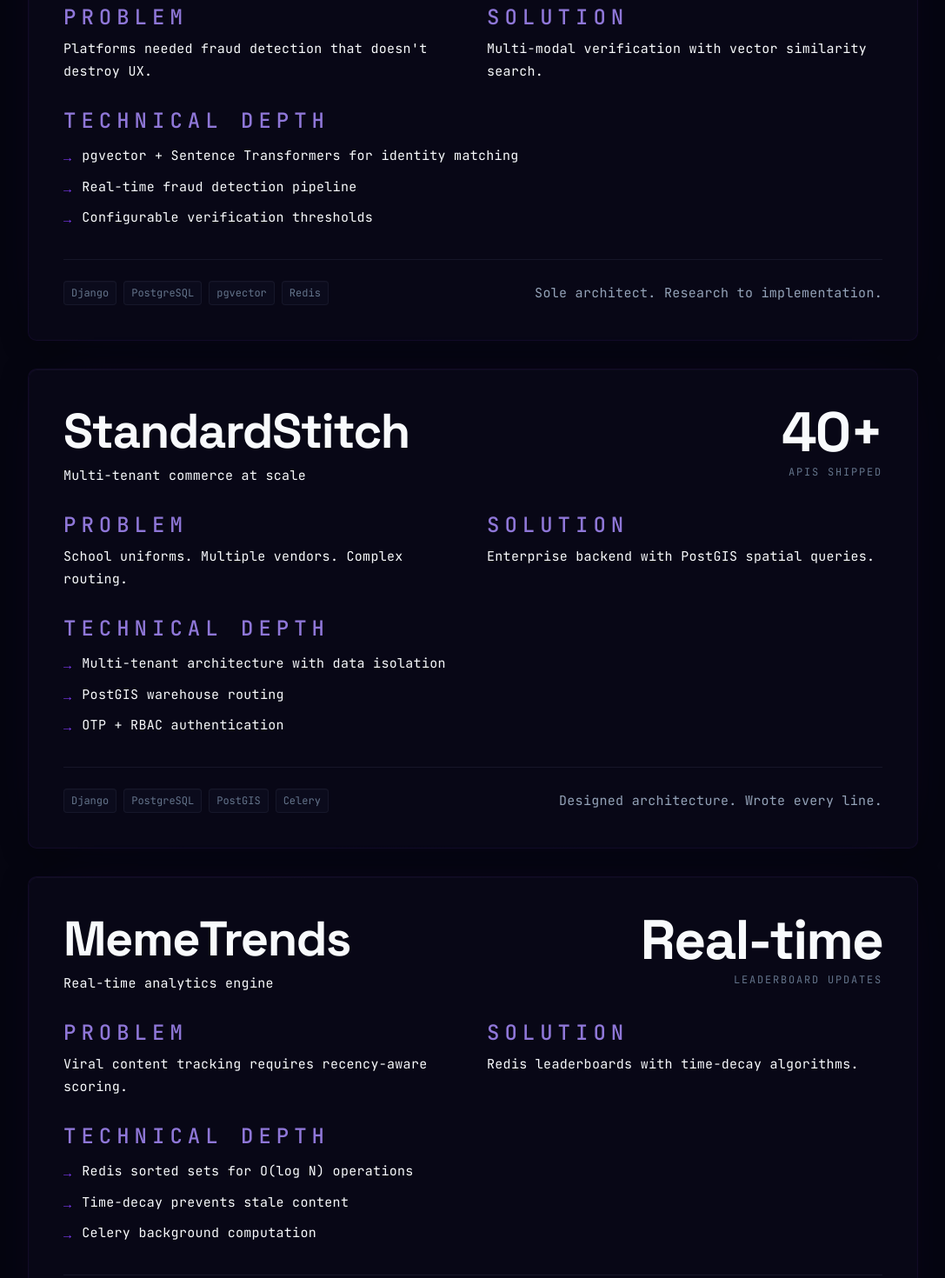
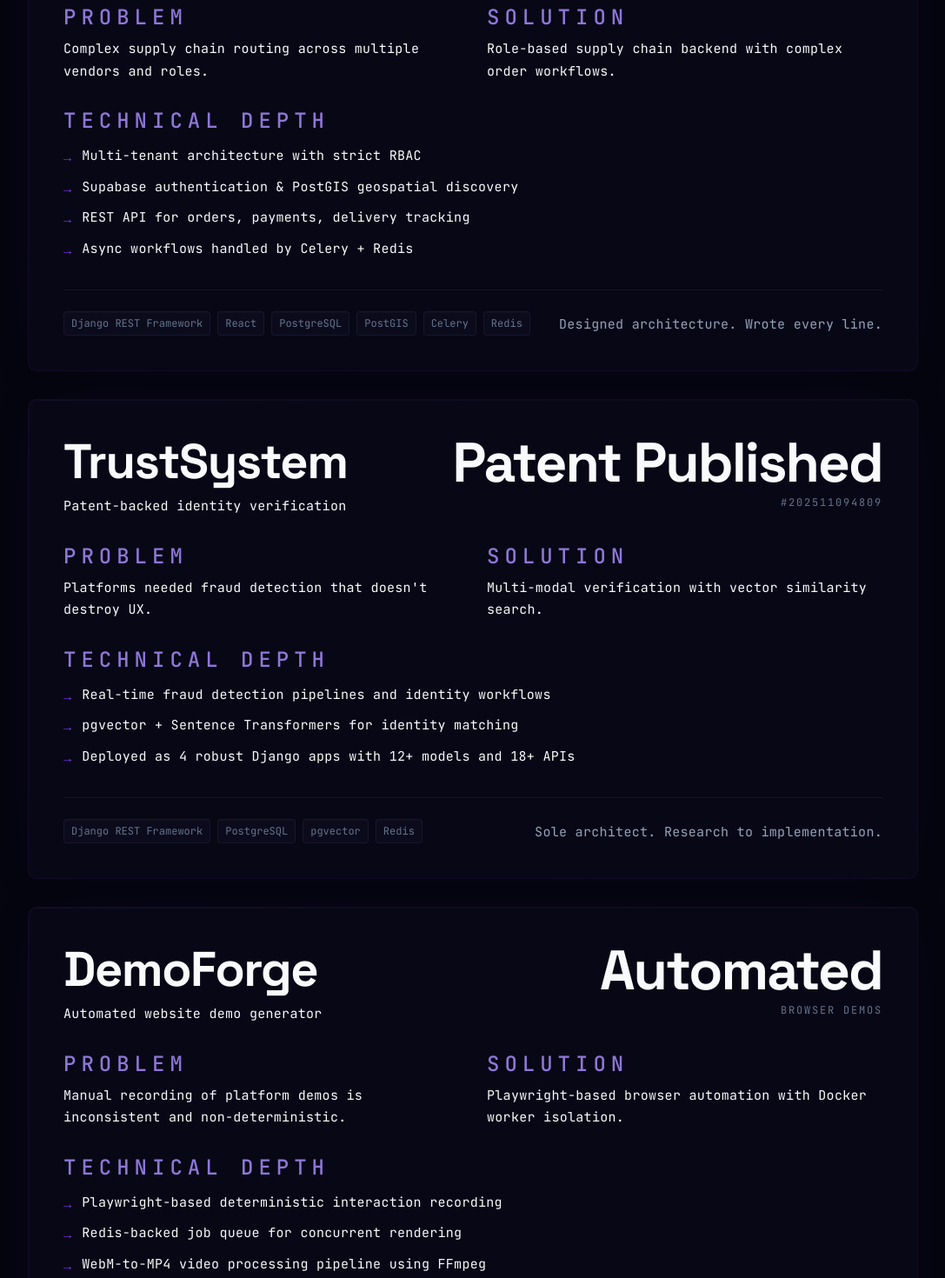
Before and after one commit to hey-granth/granth, a React (Vite) app: page / in a window 1280 px wide. Shown: the part 1360-2830 px from the top of the page at 87% size, without its empty margins (96-1183 px from the left). Built offline with nearby package versions, Linux system fonts and the light colour scheme.

Commit message:
updated projects

```diff
--- a/src/components/layout/Navbar.jsx
+++ b/src/components/layout/Navbar.jsx
@@ -102,9 +102,8 @@
                             const sectionId = link.href.replace('#', '');
                             const isActive = link.external ? location.pathname.startsWith('/blog') : activeSection === sectionId;
 
-                            const commonClasses = `px-3 py-2 text-liner text-sm uppercase tracking-wider transition-colors ${
-                                isActive ? 'accent' : 'text-text-secondary hover:text-text-primary'
-                            }`;
+                            const commonClasses = `px-3 py-2 text-liner text-sm uppercase tracking-wider transition-colors ${isActive ? 'accent' : 'text-text-secondary hover:text-text-primary'
+                                }`;
 
                             if (link.external) {
                                 return (
@@ -147,13 +146,14 @@
                 <AnimatePresence>
                     {isMobileMenuOpen && (
                         <motion.div
-                            className="md:hidden glass border-t border-dark-700"
+                            className="md:hidden glass border-t border-dark-700 relative z-50"
                             initial={{ opacity: 0, height: 0 }}
                             animate={{ opacity: 1, height: 'auto' }}
                             exit={{ opacity: 0, height: 0 }}
                             transition={{ duration: 0.2 }}
+                            style={{ pointerEvents: 'auto' }}
                         >
-                            <div className="py-4 space-y-1">
+                            <div className="py-4 space-y-1 relative z-50">
                                 {navLinks.map((link) => {
                                     const sectionId = link.href.replace('#', '');
                                     const isActive = link.external ? location.pathname.startsWith('/blog') : activeSection === sectionId;
@@ -163,7 +163,7 @@
                                             <Link
                                                 key={link.name}
                                                 to={link.href}
-                                                className={`block px-4 py-3 text-liner text-base uppercase tracking-wider ${isActive ? 'accent' : 'text-text-secondary'}`}
+                                                className={`block px-4 py-3 text-liner text-base uppercase tracking-wider transition-colors cursor-pointer relative z-50 ${isActive ? 'accent' : 'text-text-secondary hover:text-text-primary'}`}
                                                 onClick={() => setIsMobileMenuOpen(false)}
                                             >
                                                 {link.name}
@@ -175,7 +175,7 @@
                                         <a
                                             key={link.name}
                                             href={link.href}
-                                            className={`block px-4 py-3 text-liner text-base uppercase tracking-wider ${isActive ? 'accent' : 'text-text-secondary'}`}
+                                            className={`block px-4 py-3 text-liner text-base uppercase tracking-wider transition-colors cursor-pointer relative z-50 ${isActive ? 'accent' : 'text-text-secondary hover:text-text-primary'}`}
                                             onClick={(e) => handleSectionClick(e, link.href)}
                                         >
                                             {link.name}
--- a/src/data/content.js
+++ b/src/data/content.js
@@ -3,6 +3,7 @@
 export const personalInfo = {
     name: "Granth Agarwal",
     email: "granthcodes@gmail.com",
+    portfolio: "https://granth.tech",
     github: "https://github.com/hey-granth",
     linkedin: "https://linkedin.com/in/granth-agarwal",
     twitter: "https://x.com/heygranth",
@@ -27,54 +28,72 @@
 // Projects — feature drops
 export const projects = [
     {
+        name: "Stockway",
+        tagline: "Role-based supply chain operations",
+        problem: "Complex supply chain routing across multiple vendors and roles.",
+        solution: "Role-based supply chain backend with complex order workflows.",
+        depth: [
+            "Multi-tenant architecture with strict RBAC",
+            "Supabase authentication & PostGIS geospatial discovery",
+            "REST API for orders, payments, delivery tracking",
+            "Async workflows handled by Celery + Redis",
+        ],
+        metrics: {
+            value: "40+",
+            label: "APIs shipped",
+        },
+        stack: ["Django REST Framework", "React", "PostgreSQL", "PostGIS", "Celery", "Redis"],
+        ownership: "Designed architecture. Wrote every line.",
+    },
+    {
         name: "TrustSystem",
         tagline: "Patent-backed identity verification",
         problem: "Platforms needed fraud detection that doesn't destroy UX.",
         solution: "Multi-modal verification with vector similarity search.",
         depth: [
+            "Real-time fraud detection pipelines and identity workflows",
             "pgvector + Sentence Transformers for identity matching",
-            "Real-time fraud detection pipeline",
-            "Configurable verification thresholds",
+            "Deployed as 4 robust Django apps with 12+ models and 18+ APIs",
         ],
         metrics: {
             value: "Patent Published",
             label: "#202511094809",
         },
-        stack: ["Django", "PostgreSQL", "pgvector", "Redis"],
+        stack: ["Django REST Framework", "PostgreSQL", "pgvector", "Redis"],
         ownership: "Sole architect. Research to implementation.",
     },
     {
-        name: "StandardStitch",
-        tagline: "Multi-tenant commerce at scale",
-        problem: "School uniforms. Multiple vendors. Complex routing.",
-        solution: "Enterprise backend with PostGIS spatial queries.",
+        name: "DemoForge",
+        tagline: "Automated website demo generator",
+        problem: "Manual recording of platform demos is inconsistent and non-deterministic.",
+        solution: "Playwright-based browser automation with Docker worker isolation.",
         depth: [
-            "Multi-tenant architecture with data isolation",
-            "PostGIS warehouse routing",
-            "OTP + RBAC authentication",
+            "Playwright-based deterministic interaction recording",
+            "Redis-backed job queue for concurrent rendering",
+            "WebM-to-MP4 video processing pipeline using FFmpeg"
         ],
         metrics: {
-            value: "40+",
-            label: "APIs shipped",
+            value: "Automated",
+            label: "Browser Demos",
         },
-        stack: ["Django", "PostgreSQL", "PostGIS", "Celery"],
-        ownership: "Designed architecture. Wrote every line.",
+        stack: ["Node.js", "Playwright", "Docker", "FFmpeg", "Redis"],
+        ownership: "End-to-end architecture and pipeline integration.",
     },
     {
         name: "MemeTrends",
         tagline: "Real-time analytics engine",
         problem: "Viral content tracking requires recency-aware scoring.",
-        solution: "Redis leaderboards with time-decay algorithms.",
+        solution: "Redis leaderboards powered by Celery-based time-decayed scoring.",
         depth: [
-            "Redis sorted sets for O(log N) operations",
-            "Time-decay prevents stale content",
-            "Celery background computation",
+            "API-only backend mapped to a JWT authentication flow",
+            "Celery background computation for score decay algorithms",
+            "Redis sorted sets for O(log N) leaderboard operations",
         ],
         metrics: {
             value: "Real-time",
             label: "Leaderboard updates",
         },
-        stack: ["Django", "Redis", "Celery", "PostgreSQL"],
+        stack: ["Django REST Framework", "Redis", "Celery", "PostgreSQL"],
         ownership: "Algorithm design to deployment.",
     },
 ];
@@ -107,16 +126,16 @@
 export const eras = [
     {
         name: "The Contract Era",
-        title: "Backend Developer",
+        title: "Freelance Backend Developer",
         company: "Freelance",
-        period: "Oct 2025 – Present",
+        period: "Oct 2025 – Jan 2026",
         narrative: "Full ownership. Architecture to deployment.",
         highlights: [
             "Scalable backend architecture from scratch",
-            "40+ REST APIs",
-            "230+ automated tests",
-            "PostGIS routing",
-            "Redis + Celery workflows",
+            "40+ REST APIs heavily integrating RBAC",
+            "Geospatial queries via PostGIS",
+            "Redis caching & Celery + RabbitMQ workflows",
+            "Targeted performance tuning and automated testing",
         ],
     },
     {
@@ -160,9 +179,9 @@
         { value: "1", label: "Patent" },
     ],
     stack: {
-        core: ["Python", "Django", "FastAPI"],
-        data: ["PostgreSQL", "Redis", "Celery"],
-        infra: ["Linux", "GCP", "Git"],
+        core: ["Python", "Django REST Framework", "FastAPI"],
+        data: ["PostgreSQL", "pgvector", "Redis", "Celery"],
+        infra: ["Linux", "GCP", "RabbitMQ", "Git"],
     },
 };
 
```
Also changed, not shown: package.json (+17 -17 lines), 1 other file (tests, documents, lock files or other folders).
